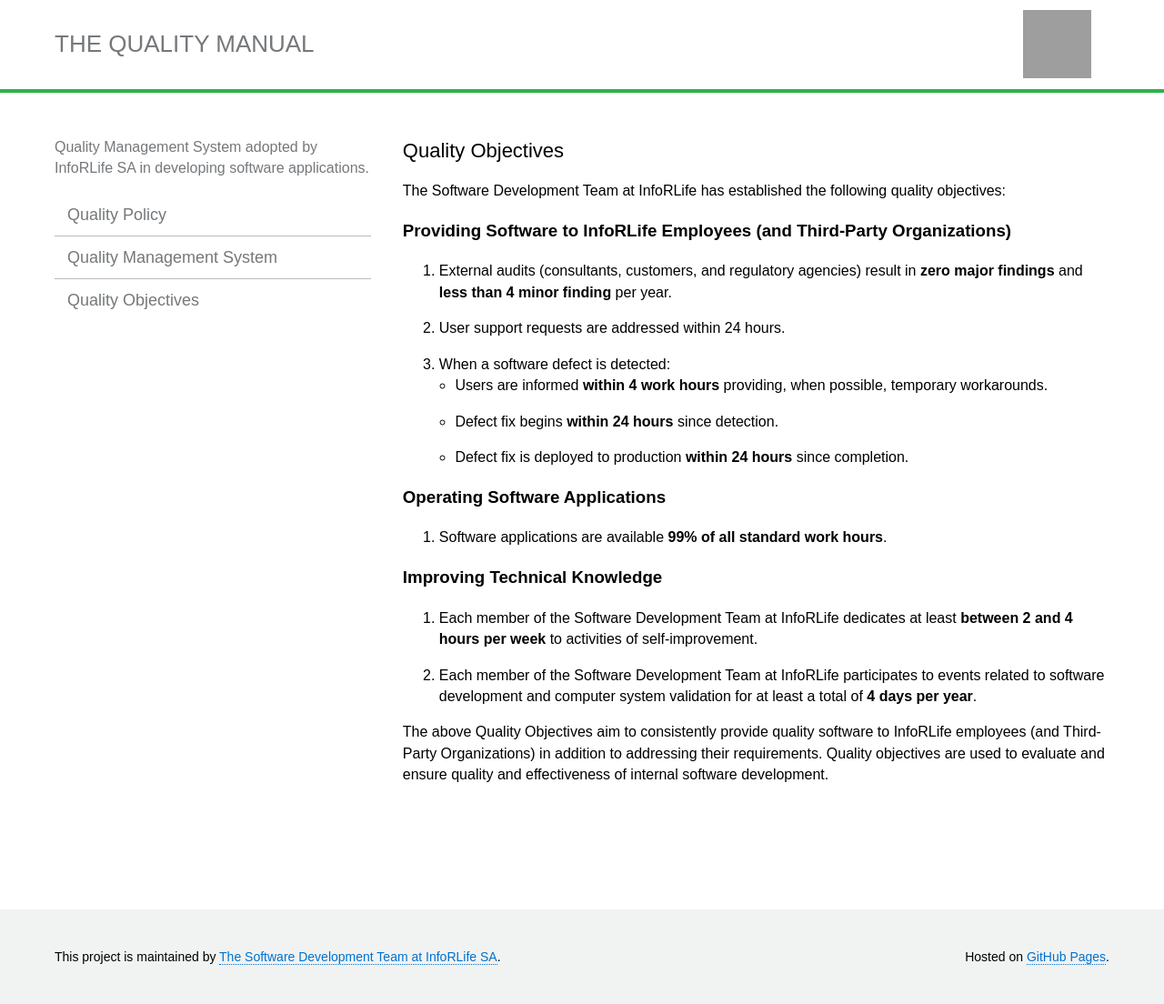
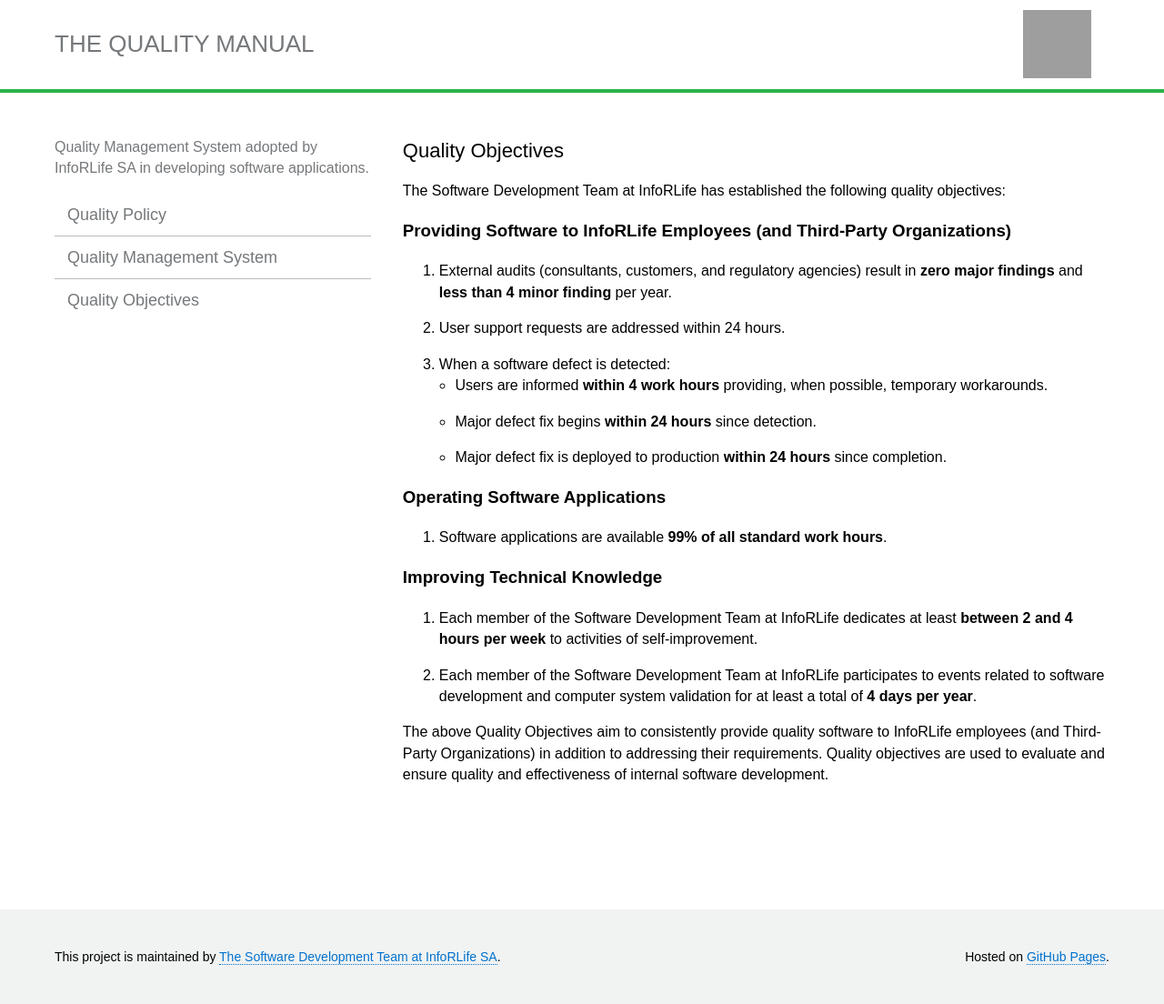
Before and after one commit to inforlife/quality, a Jekyll site: the page built from objectives.md, in a window 1280 px wide. Shown: the whole page at 91% size. Built offline with Jekyll 4.4.1, drawn with Linux system fonts in a browser that asks for light colours; grey boxes are pictures that could not be loaded.

Commit message:
Update objectives.md

```diff
--- a/objectives.md
+++ b/objectives.md
@@ -10,8 +10,8 @@ The Software Development Team at InfoRLife has established the following quality
 2. User support requests are addressed within 24 hours.
 3. When a software defect is detected:
   - Users are informed **within 4 work hours** providing, when possible, temporary workarounds.
-  - Defect fix begins **within 24 hours** since detection.
-  - Defect fix is deployed to production **within 24 hours** since completion.
+  - Major defect fix begins **within 24 hours** since detection.
+  - Major defect fix is deployed to production **within 24 hours** since completion.
 
 ### Operating Software Applications
 1. Software applications are available **99% of all standard work hours**.
```
